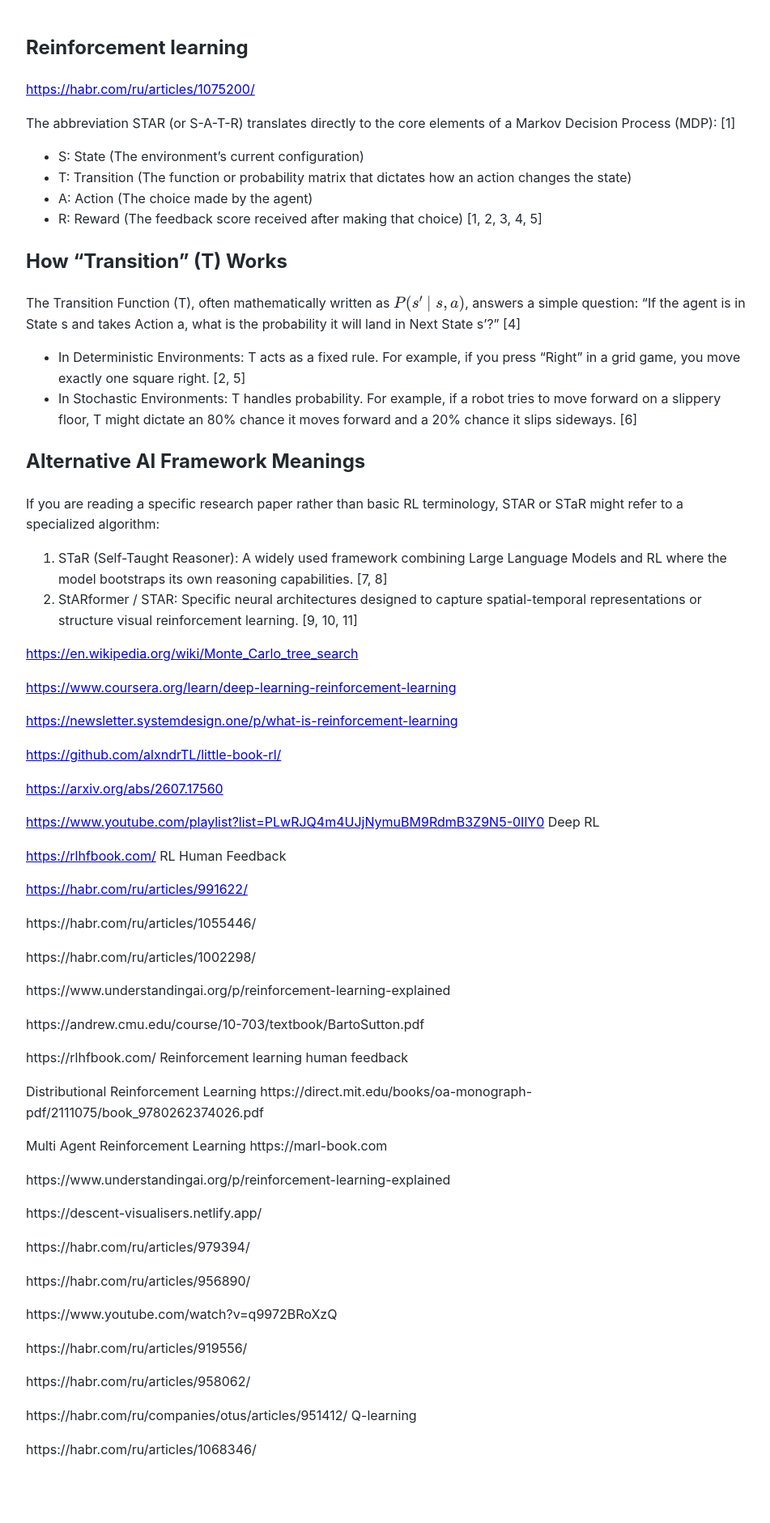
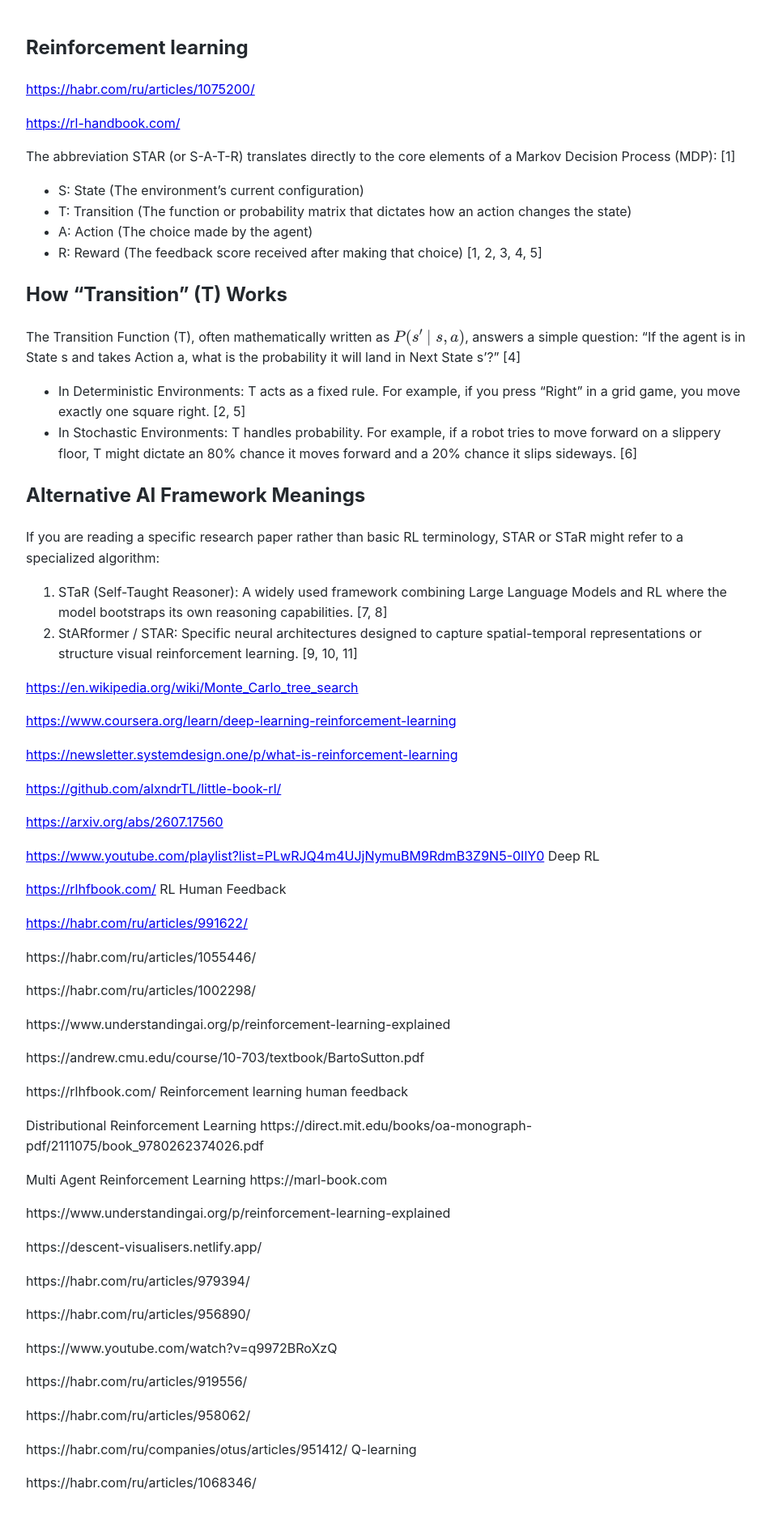
Before and after one commit to Michael-Lubinsky/michael-lubinsky.github.com, a Jekyll site: the page built from ml/reinforcement.md, in a window 1280 px wide. Shown: the whole page at 81% size, without its empty margins (158-1109 px from the left). Built offline with Jekyll 4.4.1, drawn with Linux system fonts in a browser that asks for light colours; our own code applies the rules of GitHub Pages for plain Markdown files; before the commit the page ends 1839 px from its top, so only the background shows below that.

Commit message:
Add additional resource link in reinforcement.md
Added a new resource link for reinforcement learning.

```diff
--- a/ml/reinforcement.md
+++ b/ml/reinforcement.md
@@ -1,5 +1,7 @@
 ## Reinforcement learning
 <https://habr.com/ru/articles/1075200/>
+
+<https://rl-handbook.com/>
 
 The abbreviation STAR (or S-A-T-R) translates directly to the core elements of a Markov Decision Process (MDP): [1]
 
```
